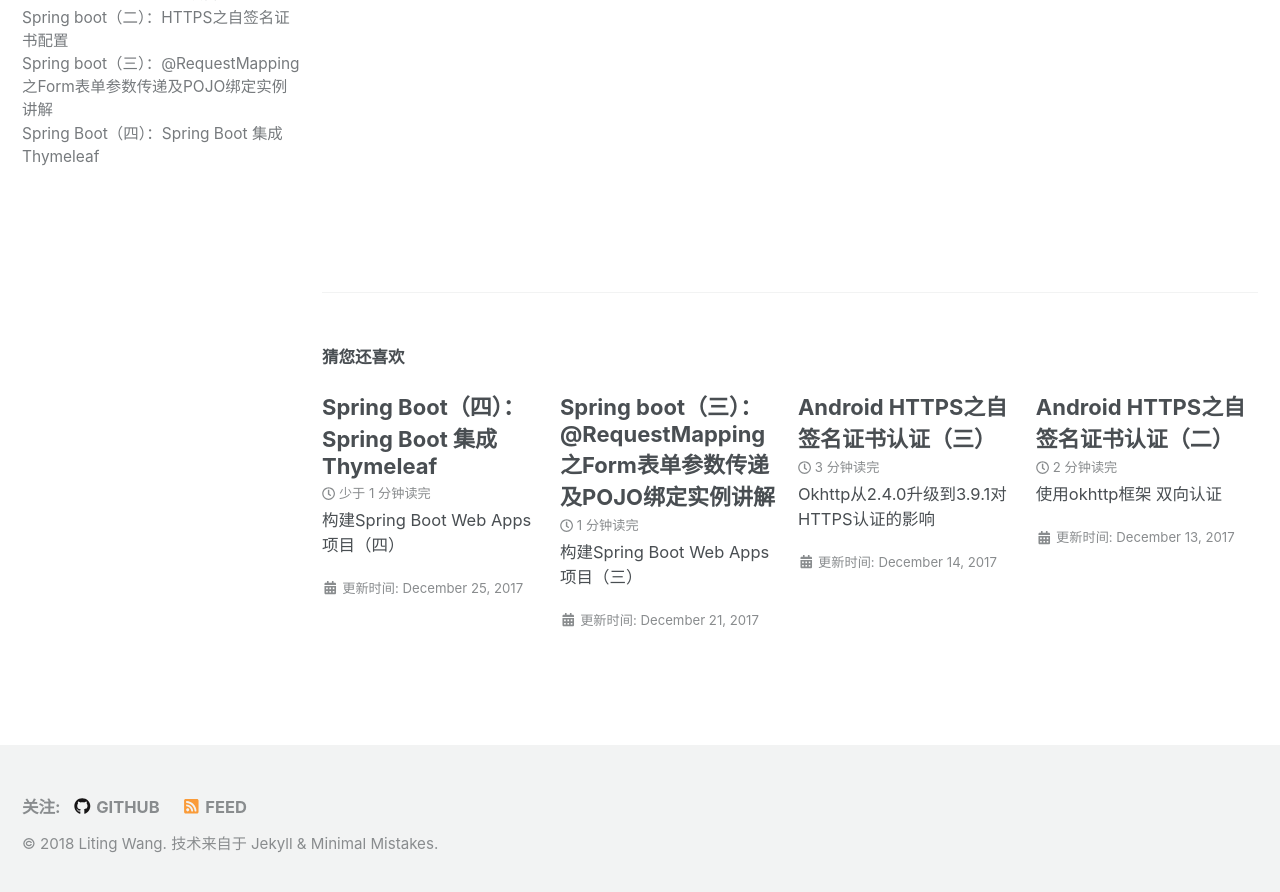
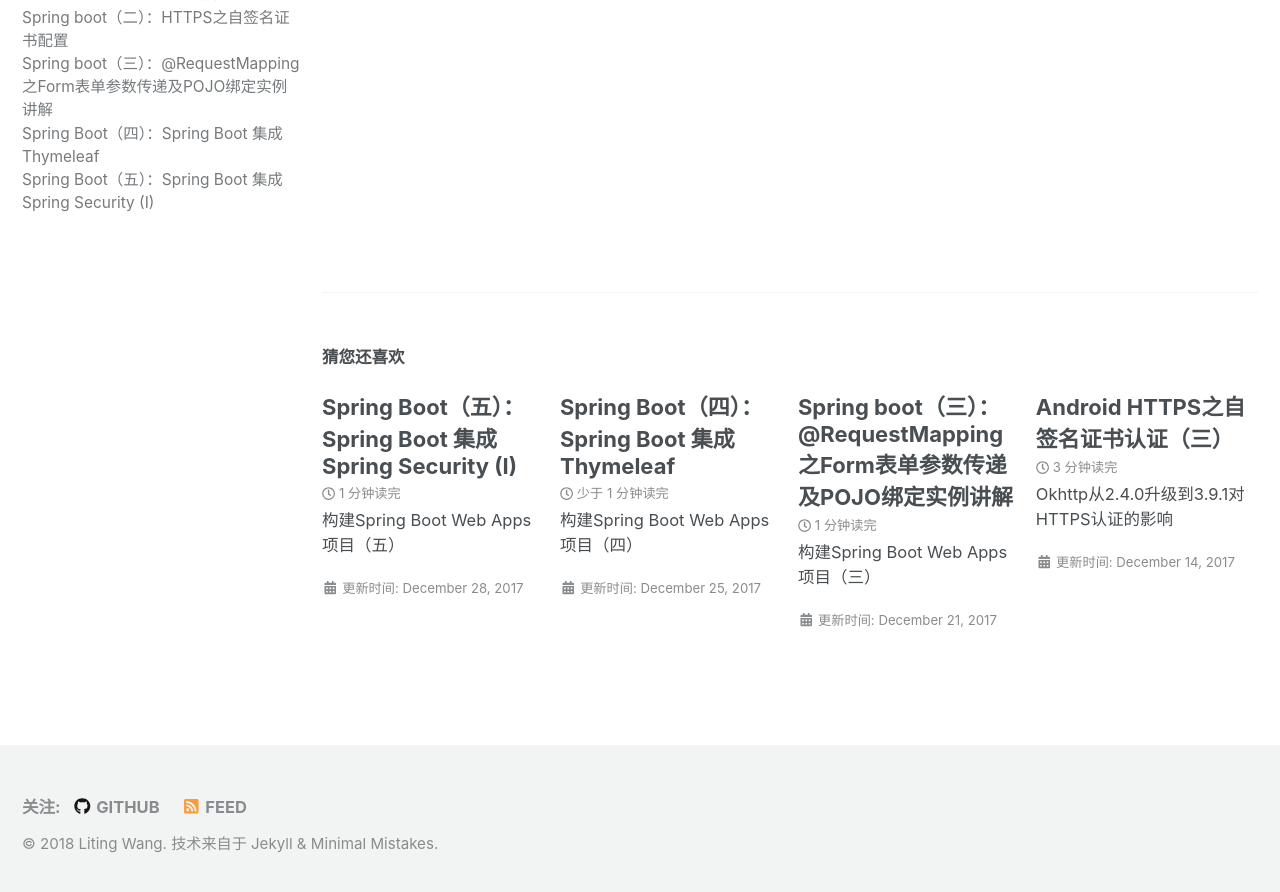
Before and after one commit to onroadtech/onroadtech.github.io, a Jekyll site: the page built from _posts/2017-11-20-spring-boot-topic-introduce.md, in a window 1280 px wide and 900 px high, scrolled down 684 px. Shown: the top 892 px of the window. Built offline with Jekyll 4.4.1, drawn with Linux system fonts in a browser that asks for light colours; nearby versions of some CDN libraries; part of the change alters nothing that is shown.

Commit message:
Repost 2017-12-28 blog.

````diff
--- a/_data/navigation.yml
+++ b/_data/navigation.yml
@@ -29,6 +29,8 @@ SpringBoot:
         url: /spring-boot-topic-request-mapping/
       - title: "Integrate thymeleaf"
         url: /spring-boot-topic-thymeleaf/
+      - title: "Integrate Spring Security I"
+        url: /spring-boot-topic-security-1/
 
 Android:
   - title: "Android"
--- a/_data/ui-text.yml
+++ b/_data/ui-text.yml
@@ -364,6 +364,7 @@ zh: &DEFAULT_ZH_HANS
   Config Https for Android III                 : "Android HTTPS之自签名证书认证（三）"
   RequestMapping between form and POJO         : "Spring boot（三）：@RequestMapping之Form表单参数传递及POJO绑定实例讲解"
   Integrate thymeleaf                          : "Spring Boot（四）：Spring Boot 集成 Thymeleaf"
+  Integrate Spring Security I                  : "Spring Boot（五）：Spring Boot 集成 Spring Security (I)"
 zh-CN:
   <<: *DEFAULT_ZH_HANS
 zh-SG:
--- /dev/null
+++ b/_posts/2017-12-28-spirng-boot-security-1.md
@@ -0,0 +1,227 @@
+---
+layout: single
+title: Spring Boot（五）：Spring Boot 集成 Spring Security (I)
+permalink: /spring-boot-topic-security-1/
+sidebar:
+  nav: SpringBoot
+toc: true
+description:
+excerpt: "构建Spring Boot Web Apps 项目（五）"
+date: 2017-12-28
+---
+
+今天我们将在上一篇博客《[Spring Boot（四）：Spring Boot 集成 Thymeleaf](http://www.onroad.tech/spring-boot-topic-thymeleaf/)》的基础上来集成Spring Security.
+
+## 1. 添加Maven依赖
+
+在pom.xml引用spring security.
+
+```xml
+<dependency>
+  <groupId>org.springframework.boot</groupId>
+  <artifactId>spring-boot-starter-security</artifactId>
+</dependency>
+```
+
+添加Maven依赖后，运行项目，访问https://localhost:8443/SpringBootBase/ 浏览器会弹出如下身份验证框：
+
+如图1所示：
+
+![image](http://www.onroad.tech/images/20171228/01.png)
+
+这是因为Spring Security对我们的工程默认使用"basic"身份认证，只要引入了Spring Security, 那么整个web应用都是安全的，所有资源访问都要经过身份验证授权才可以访问。可用user 及 随机密码登录，随机密码可从web应用启动日志查询， 如：
+
+>  Using default security password: 89c19869-277c-4eba-89c8-590e0405ae84
+
+当然也可以在application.properties里自定义username和password.
+
+```properties
+security.user.name=admin
+security.user.password=123456
+```
+
+或者直接关闭这个默认的basic认证
+
+```properties
+security.basic.enabled=false
+```
+
+详情请参考官方文档：https://docs.spring.io/spring-boot/docs/1.5.9.RELEASE/reference/html/boot-features-security.html
+
+当你客制化自己的授权体系后，这个默认的"basic"认证将会自动被替代。
+
+## 2. 配置spring security
+
+我们还是以上一篇博客的工程代码为基础来整合Spring Security.
+
+- index.html: 登录界面
+
+```html
+<!DOCTYPE html>
+<html lang="zh-cn" xmlns:th="http://www.thymeleaf.org">
+<head>
+	<meta charset="utf-8"/>
+
+	<title>Login</title>
+
+	<link rel="stylesheet" th:href="@{css/bootstrap.min.css}"/>
+	<link rel="stylesheet" th:href="@{css/customer/login.css}"/>
+</head>
+
+<body>
+	<div class="container">
+		<h3 align="center">这是一个带有登录框的主页</h3>
+		<form class="form-signin" th:action="@{/login}" th:object="${user}" method="post">
+			<h2 class="form-signin-heading">请 登 录</h2>
+			<input type="text" class="form-control" placeholder="账号" th:field="*{username}"/>
+			<input type="password" class="form-control" placeholder="密码" th:field="*{password}"/>
+			<p th:if="${param.logout}" class="error-code">已成功注销</p>
+			<p th:if="${param.error}" class="error-code">用户名或者密码错误</p>
+			<button class="btn btn-lg btn-primary btn-block" type="submit">登录</button>
+		</form>
+	</div>
+</body>
+</html>
+```
+
+这回我们新增了两行代码：
+
+```html
+<p th:if="${param.logout}" class="error-code">已成功注销</p>
+<p th:if="${param.error}" class="error-code">用户名或者密码错误</p>
+```
+
+其中th:if="${param.logout}" 为Thymeleaf模板引擎判断语法，表示如果http post/get 请求的参数中带有logout,则显示已成功注销。
+
+- 再增加一个登录成功的欢迎界面welcome.html，带有注销按钮。
+
+```html
+<!DOCTYPE html>
+<html xmlns:th="http://www.thymeleaf.org">
+    <head>
+    	<meta charset="utf-8"/>
+        <title>Hello World!</title>
+    </head>
+    <body>
+        <h1 th:inline="text">Hello [[${#httpServletRequest.remoteUser}]]!</h1>
+        <form th:action="@{/logout}" method="post">
+            <input type="submit" value="注 销"/>
+        </form>
+    </body>
+</html>
+```
+
+th:inline="text"表示文本内联，即取${#httpServletRequest.remoteUser}值作为文本显示。
+
+- 在LoginController.java里新增两个controller
+
+```java
+@RequestMapping(value ="/welcome", method = RequestMethod.GET)
+String welcome() {
+  return "welcome";
+}
+
+@RequestMapping(value ="/login", method = RequestMethod.GET)
+String login(Model model, UserVO user) {
+  model.addAttribute("user", user);
+  return "index";
+}
+```
+
+一个是用来welcome跳转，一个是用来login页面跳转。
+
+- 定制安全策略
+
+接下来写个类WebSecurityConfig来继承WebSecurityConfigurerAdapter，用于确保经过认证的用户才能访问我们设置的需要经过验证的url.
+
+```java
+package tech.onroad.springbootbase.auth;
+
+import org.springframework.beans.factory.annotation.Autowired;
+import org.springframework.context.annotation.Configuration;
+import org.springframework.security.config.annotation.authentication.builders.AuthenticationManagerBuilder;
+import org.springframework.security.config.annotation.web.builders.HttpSecurity;
+import org.springframework.security.config.annotation.web.builders.WebSecurity;
+import org.springframework.security.config.annotation.web.configuration.WebSecurityConfigurerAdapter;
+
+@Configuration
+public class WebSecurityConfig extends WebSecurityConfigurerAdapter{
+
+	@Autowired
+    public void configureGlobal(AuthenticationManagerBuilder auth) throws Exception {
+        auth.inMemoryAuthentication()
+            .withUser("admin").password("123456").roles("USER");
+    }
+
+
+    @Override
+    protected void configure(HttpSecurity http) throws Exception {
+    	http
+	        .authorizeRequests()
+	            .antMatchers("/").permitAll()
+	            .anyRequest().authenticated()
+	            .and()
+	        .formLogin()
+	            .loginPage("/login")
+	            .defaultSuccessUrl("/welcome")
+	            .permitAll()
+	            .and()
+	        .logout()
+	            .permitAll();
+    }
+
+    @Override
+    public void configure(WebSecurity web) throws Exception {
+        //解决静态资源被拦截的问题
+        web.ignoring().antMatchers("/css/**");
+    }
+}
+```
+
+```java
+auth.inMemoryAuthentication()
+            .withUser("admin").password("123456").roles("USER");
+```
+
+表示在内存中创建一个username为admin, password为123456，role为USER的用户。但大多数web应用肯定会有自己的用户管理系统，这个我们在接下来的博客会另起一篇博客介绍，这里先用内存用户。
+
+注意：前台login表单传过来的账户名及密码的参数名必须为username和password，否则Spring Security无法正确获取用户名及密码与后台用户系统进行匹配，具体原因是Sping Security的默认定义用户系统的用户名和密码为username和password. 如果想详细了解一下为什么，可参考auth.inMemoryAuthentication().withUser("admin").password("123456").roles("USER")源码。
+
+```configure(HttpSecurity http)```方法是用来定义安全策略，如哪些url路径需要经过授权才能访问，哪些不用。如上面的代码中，"/"就不需要授权就可以访问，即我们可以正常访问https://localhost:8443/SpringBootBase/，而不需要用户授权。
+
+当一个用户成功登录后，即Spring Security认证成功后，我们的web应用将重定向到之前用户请求的页面，也可以客制化，使用```defaultSuccessUrl```方法将其重定向到指定页面。```loginPage("/login")```表示在没有授权前，任何访问需要授权才能访问的页面都会先跳转到/login登录页面。
+
+```web.ignoring().antMatchers("/css/**");```表示所以css目录下的静态资源都不作拦截。
+
+## 3. 验证
+
+按照代码逻辑：我们访问https://localhost:8443/SpringBootBase/，首先会跳转到index.html界面（因为https://localhost:8443/SpringBootBase/和https://localhost:8443/SpringBootBase/index.html是一样的），然后输入账户名admin及密码123456，点击登录，将用户名及密码传到后台进行匹配，如果成功，则跳转到welcome.html界面，如果失败，则会默认指向/login?error，而从LoginController, 又将其定向到index.html页面，提示用户名或者密码错误。点击welcome界面注销按钮，则会默认跳转到/login?logout, 所以又回到index.html页面，显示已成功注销。
+
+我们来运行一下，看结果是不是一样的？
+
+1. 访问https://localhost:8443/SpringBootBase/， 如图2所示
+
+![image](http://www.onroad.tech/images/20171228/02.png)
+
+2. 输入admin及密码123456，点击登录，成功跳转到welcome界面，如图3所示
+
+![image](http://www.onroad.tech/images/20171228/03.png)
+
+3. 点击注销登出，如图4所示
+
+![image](http://www.onroad.tech/images/20171228/04.png)
+
+4. 输入错误的账户名或密码，则得图5结果
+
+![image](http://www.onroad.tech/images/20171228/05.png)
+
+一切如我们预期执行，说明我们spring security集成成功了。当然，这只用了spring security最简单的功能，还有自定义用户系统等等，我们接下来会慢慢介绍。
+
+
+
+----
+
+> 完整代码可到我的github下载:
+> [https://github.com/onroadtech/SpringbootBase/](https://github.com/onroadtech/SpringbootBase/)
+> branch: master
+> commit-id: [2872ee008f23197b5fa28acee95aae378d4d1f01](https://github.com/onroadtech/SpringbootBase/tree/2872ee008f23197b5fa28acee95aae378d4d1f01)
````
